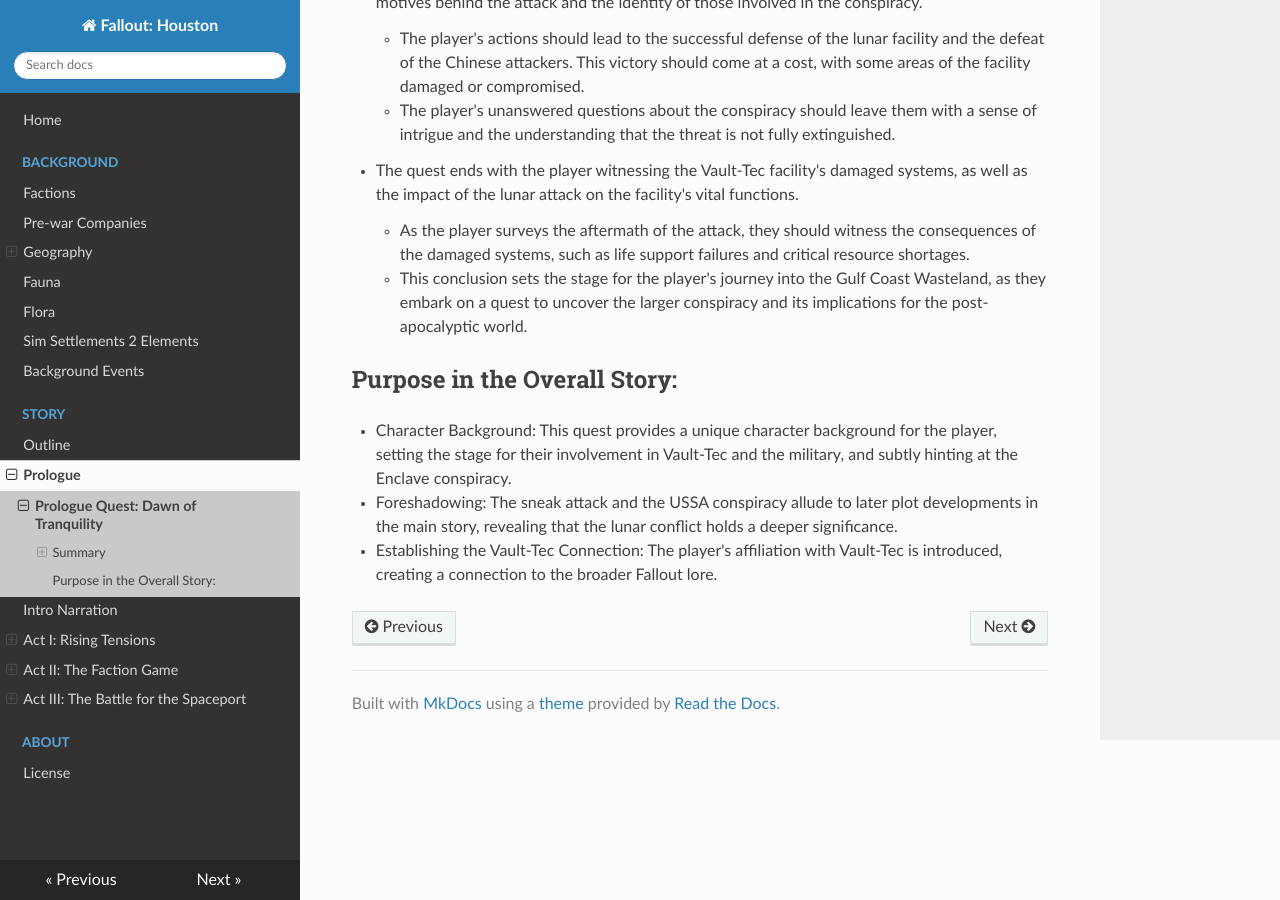
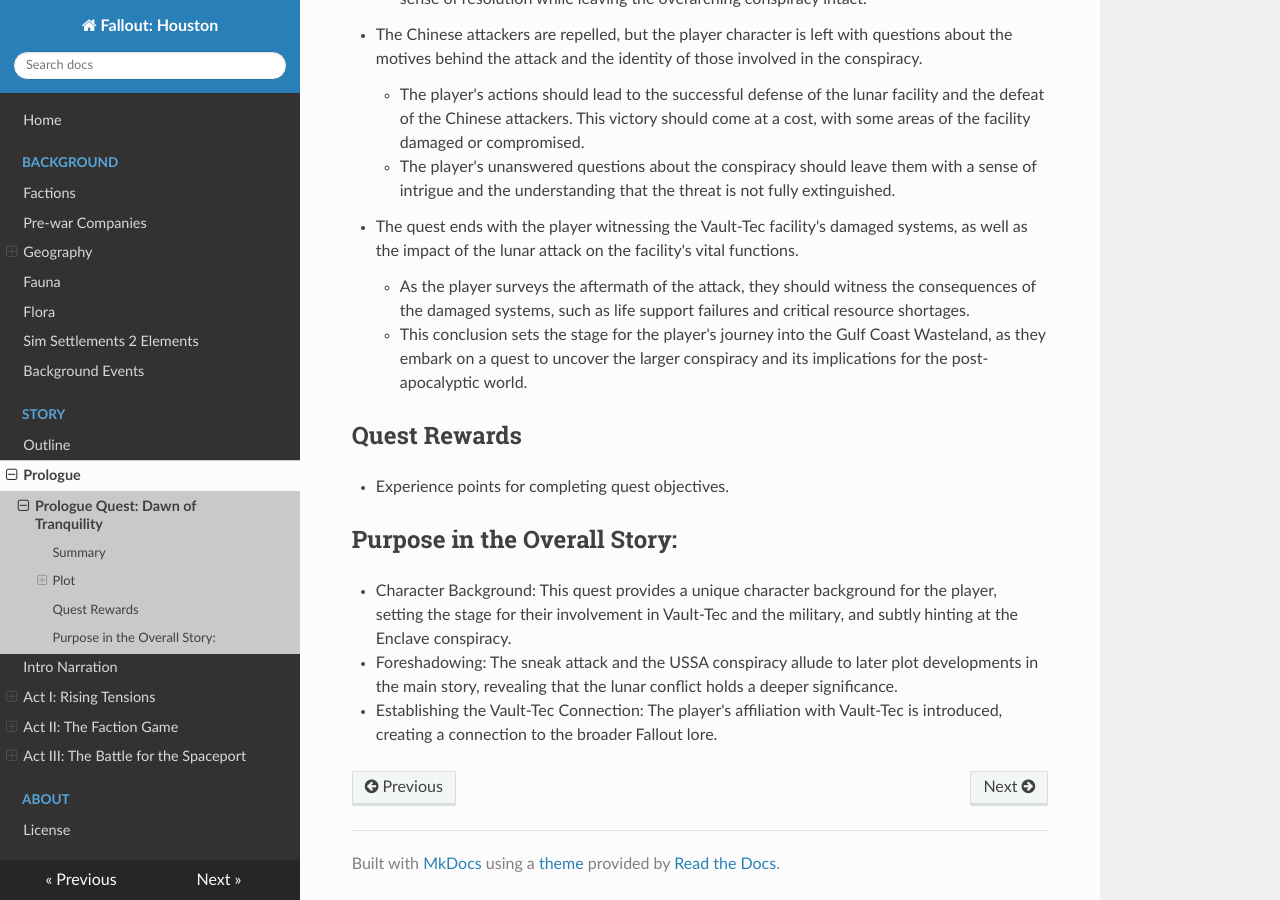
Before and after one commit to qthequartermasterman/fallout-houston-campaign, an MkDocs documentation site: the page built from docs/Story/prologue.md, in a window 1280 px wide and 900 px high, scrolled down 1897 px. Built offline with MkDocs 1.6.1, drawn with Linux system fonts in a browser that asks for light colours; nearby versions of some CDN libraries.

Commit message:
fix: fleshout prologue quest

```diff
--- a/docs/Story/prologue.md
+++ b/docs/Story/prologue.md
@@ -7,6 +7,7 @@
 operated in partnership with the US government to extract valuable resources. As the player acclimates to the
 surroundings and learns about their role as a Vault-Tec security officer, they are thrust into an unexpected conflict.
 
+## Plot
 
 ### Lunar Conspiracy Unveiled
 
@@ -63,6 +64,8 @@
 
     - This conclusion sets the stage for the player's journey into the Gulf Coast Wasteland, as they embark on a quest to uncover the larger conspiracy and its implications for the post-apocalyptic world.
 
+## Quest Rewards
+- Experience points for completing quest objectives.
 
 ## Purpose in the Overall Story:
 
```
